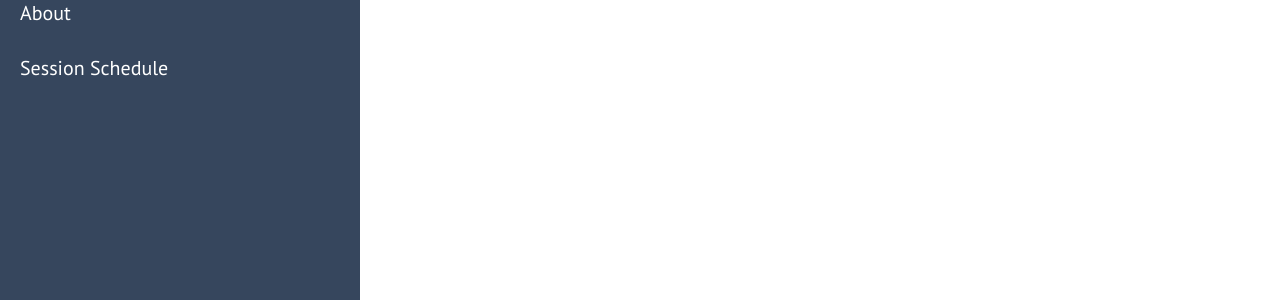
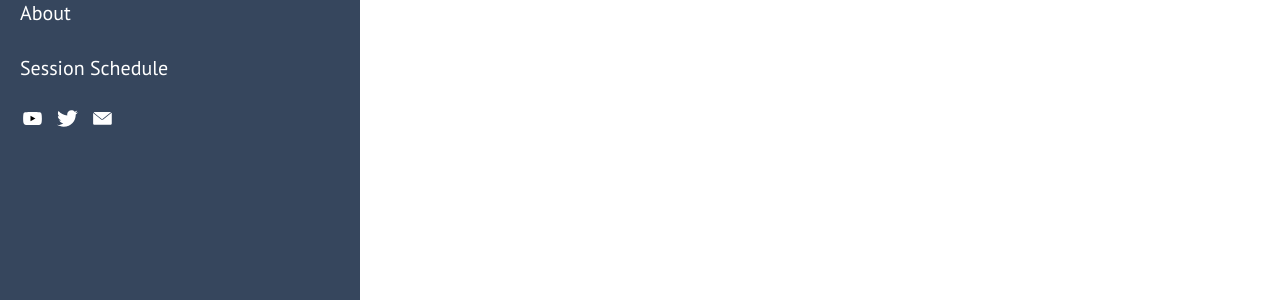
Before and after one commit to chiefkikio/AFutureDate, a Jekyll site: the page built from index.html, in a window 1280 px wide. Shown: the part 574-874 px from the top of the page. Built offline with Jekyll 4.4.1, drawn with Linux system fonts in a browser that asks for light colours; Markdown is read by kramdown in place of the engine named in the settings; the list of posts is cut into pages by our own code.

Commit message:
Adding Social Media to side bar. Adding a few social link for volenteers

```diff
--- a/_includes/sidebar.html
+++ b/_includes/sidebar.html
@@ -27,5 +27,38 @@
         <a class="sidebar-nav-item" href="https://github.com/chiefkikio/AFutureDate">GitHub project</a>
       {% endcomment %}
     </nav>
+
+
+    <nav class="sidebar-nav social" aria-label="Find us on social">
+      <a class="sidebar-nav-item icon" href="https://www.youtube.com/channel/UCu5CNz4RK-NAEDGm5hTvWtg" aria-label="Visit our YouTube Channel">
+        <svg version="1.1" id="Layer_1" xmlns="http://www.w3.org/2000/svg" xmlns:xlink="http://www.w3.org/1999/xlink" x="0px" y="0px"
+   viewBox="0 0 24 24" xml:space="preserve">
+          <path class="st0" style="fill:#fff;" d="M20.6,7.7c-0.2-0.8-0.8-1.4-1.6-1.6c-1.4-0.4-7-0.4-7-0.4s-5.6,0-7,0.4C4.1,6.3,3.5,6.9,3.3,7.7
+        C3,9.1,3,12,3,12s0,2.9,0.4,4.3c0.2,0.8,0.8,1.4,1.6,1.6c1.4,0.4,7,0.4,7,0.4s5.6,0,7-0.4c0.8-0.2,1.4-0.8,1.6-1.6
+        C21,14.9,21,12,21,12S21,9.1,20.6,7.7z"/>
+          <polygon class="st1" points="10.1,14.7 14.8,12 10.1,9.3   "/>
+        </svg>
+      </a>
+
+      <a class="sidebar-nav-item icon" href="https://twitter.com/afuturedateconf" aria-label="Visit us on Twitter">
+        <svg version="1.1" xmlns="http://www.w3.org/2000/svg" xmlns:xlink="http://www.w3.org/1999/xlink" x="0px" y="0px" viewBox="0 0 24 24"xml:space="preserve">
+          <path style="fill:#fff;" class="st0" d="M22,6c-0.7,0.3-1.5,0.5-2.4,0.6c0.8-0.5,1.5-1.3,1.8-2.2c-0.8,0.5-1.7,0.8-2.6,1c-0.7-0.8-1.8-1.3-3-1.3
+            c-2.3,0-4.1,1.8-4.1,4c0,0.3,0,0.6,0.1,0.9C8.4,8.9,5.4,7.3,3.4,4.9C3,5.5,2.8,6.1,2.8,6.9c0,1.4,0.7,2.6,1.8,3.3
+            C4,10.1,3.4,10,2.8,9.7c0,0,0,0,0,0.1c0,1.9,1.4,3.5,3.3,3.9c-0.3,0.1-0.7,0.1-1.1,0.1c-0.3,0-0.5,0-0.8-0.1
+            c0.5,1.6,2,2.7,3.8,2.8c-1.4,1.1-3.2,1.7-5.1,1.7c-0.3,0-0.7,0-1-0.1c1.8,1.1,4,1.8,6.3,1.8c7.5,0,11.7-6,11.7-11.3
+            c0-0.2,0-0.3,0-0.5C20.8,7.5,21.4,6.8,22,6z"/>
+          </svg>
+      </a>
+
+      <a class="sidebar-nav-item icon" href="mailto:afuturedate.conference@gmail.com" aria-label="Email Us">
+        <svg version="1.1" xmlns="http://www.w3.org/2000/svg" xmlns:xlink="http://www.w3.org/1999/xlink" x="0px" y="0px"
+   viewBox="0 0 24 24" xml:space="preserve">
+          <path style="fill:#fff;" d="M20.7,6.5l-8.3,6.6c-0.2,0.2-0.5,0.2-0.7,0.2c-0.2,0-0.5-0.1-0.7-0.2l-8-6.4C3,6.9,3,7.1,3,7.3v9.4c0,0.8,0.6,1.4,1.4,1.4
+          h15.1c0.8,0,1.4-0.6,1.4-1.4V7.3C21,7,20.9,6.7,20.7,6.5z"/>
+          <path style="fill:#fff;" d="M12,12.5L20.1,6c-0.2-0.1-0.4-0.2-0.6-0.2H4.4C4.1,5.9,3.8,6,3.5,6.2l8,6.4C11.6,12.7,11.8,12.7,12,12.5z"/>
+        </svg>
+      </a>
+
+    </nav>
   </div>
 </header>
--- a/public/css/hyde.css
+++ b/public/css/hyde.css
@@ -93,6 +93,29 @@ html {
   margin-bottom: 1rem;
   line-height: 1.75;
 }
+
+.sidebar-nav.social {
+  display: flex;
+  align-items: center;
+  justify-content: center;
+}
+.sidebar-nav.social a {
+  width: 25px;
+  height: 25px;
+  margin-left: .25rem;
+  margin-right: .25rem;
+}
+@media (min-width: 48em) {
+  .sidebar-nav.social a {
+    margin: 0;
+    margin-right: .5rem;
+  }
+}
+.sidebar-nav.social a:focus {
+  width: 25px;
+  height: 25px;
+}
+
 a.sidebar-nav-item:hover,
 a.sidebar-nav-item:focus {
   text-decoration: underline;
@@ -105,6 +128,12 @@ a.sidebar-nav-item:focus {
 @media (min-width: 48em) {
   a.sidebar-nav-item:focus {
       width: fit-content;
+  }
+
+  .sidebar-nav.social {
+    display: flex;
+    align-items: left;
+    justify-content: left;
   }
 }
 
@@ -320,3 +349,16 @@ main {
     margin-left: 1rem;
   }
 }
+
+.page ul li {
+  display: flex;
+  text-align: left;
+}
+.page ul li a {
+    margin-left: .5rem;
+}
+.page ul li img {
+  width: 20px;
+  height: 20px;
+  margin: 0;
+}
```
Also changed, not shown: about.md (+3 -3 lines), public/linkedIn.svg (added), public/mail.svg (added), public/twitter.svg (added), public/youtube.svg (added).
